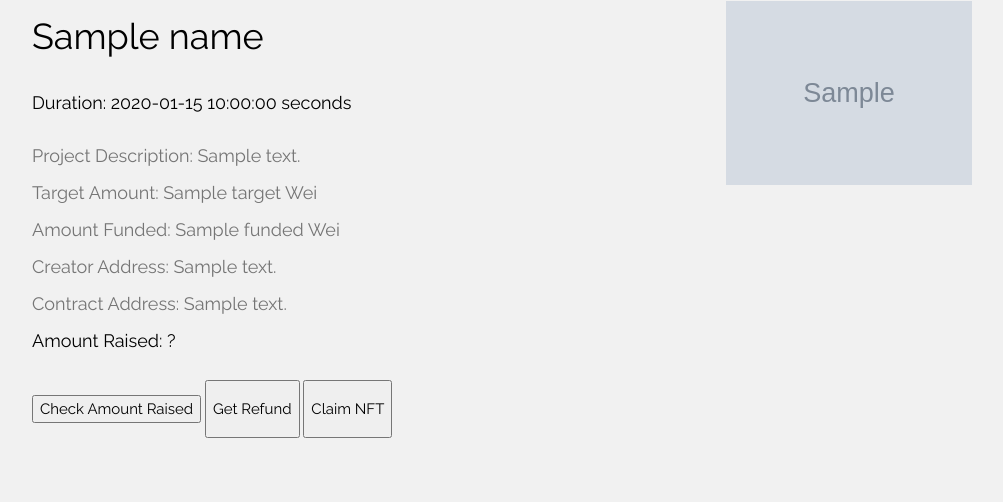
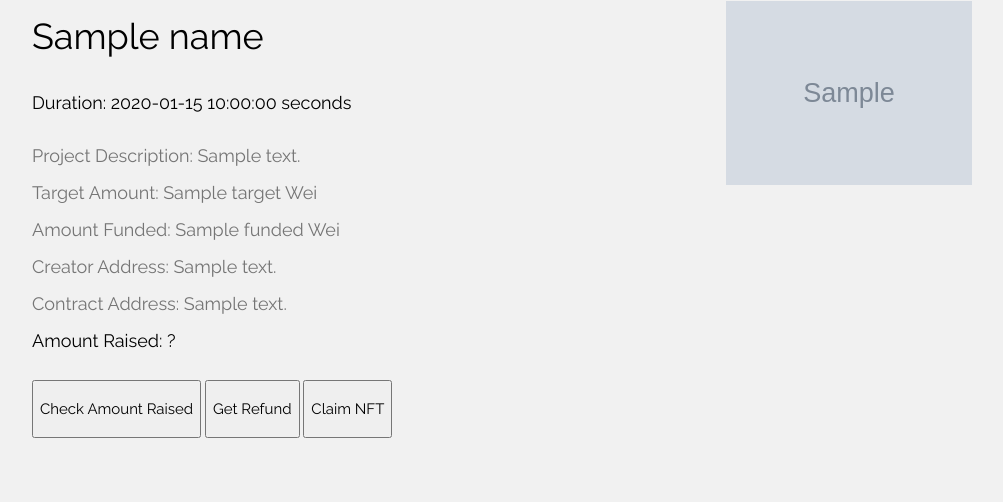
Before and after one commit to Hsengiv2000/BLOCKCHAIN_PROJ_SE, a Flask app: template templates/contributor.html in a window 1280 px wide. Shown: the part 318-820 px from the top of the page, without its empty margins (118-1121 px from the left). Run offline with Flask 2, Linux system fonts and the light colour scheme; the template is opened without the code that fills it: most values are stand-ins (such as "Sample title", 1, 10 or a date in 2020); grey boxes marked "Sample" are stand-in pictures.

Commit message:
fixed all bugs

```diff
--- a/templates/contributor.html
+++ b/templates/contributor.html
@@ -43,7 +43,7 @@ img {
         <h5 class="w3-text-grey">Creator Address: {{creatoraddress}}</h5>
         <h5 class="w3-text-grey">Contract Address: {{contractaddress}}</h5>
         <h5 class="bal" >Amount Raised: ? </h5>
-        <button class="getBal", class="NFT w3-padding-16 w3-margin-top">Check Amount Raised</button>
+        <button  class="getBal w3-padding-16 w3-margin-top">Check Amount Raised</button>
         <button id="refund", onclick="Refund()" class="refund w3-padding-16 w3-margin-top">Get Refund</button>
         <button id="NFT", class="NFT w3-padding-16 w3-margin-top", onclick="NFTClick()">Claim NFT</button>
       </div>
```
